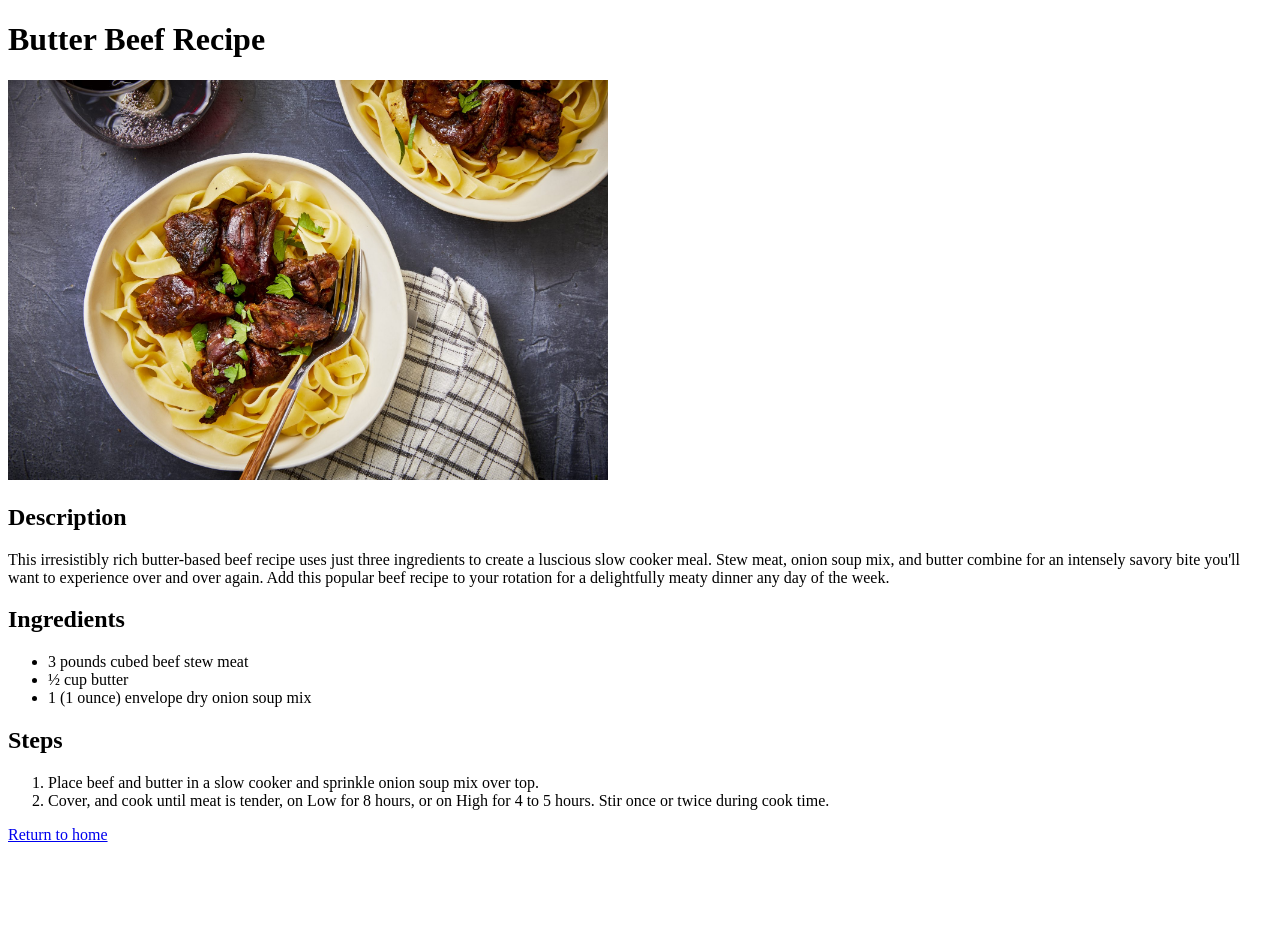
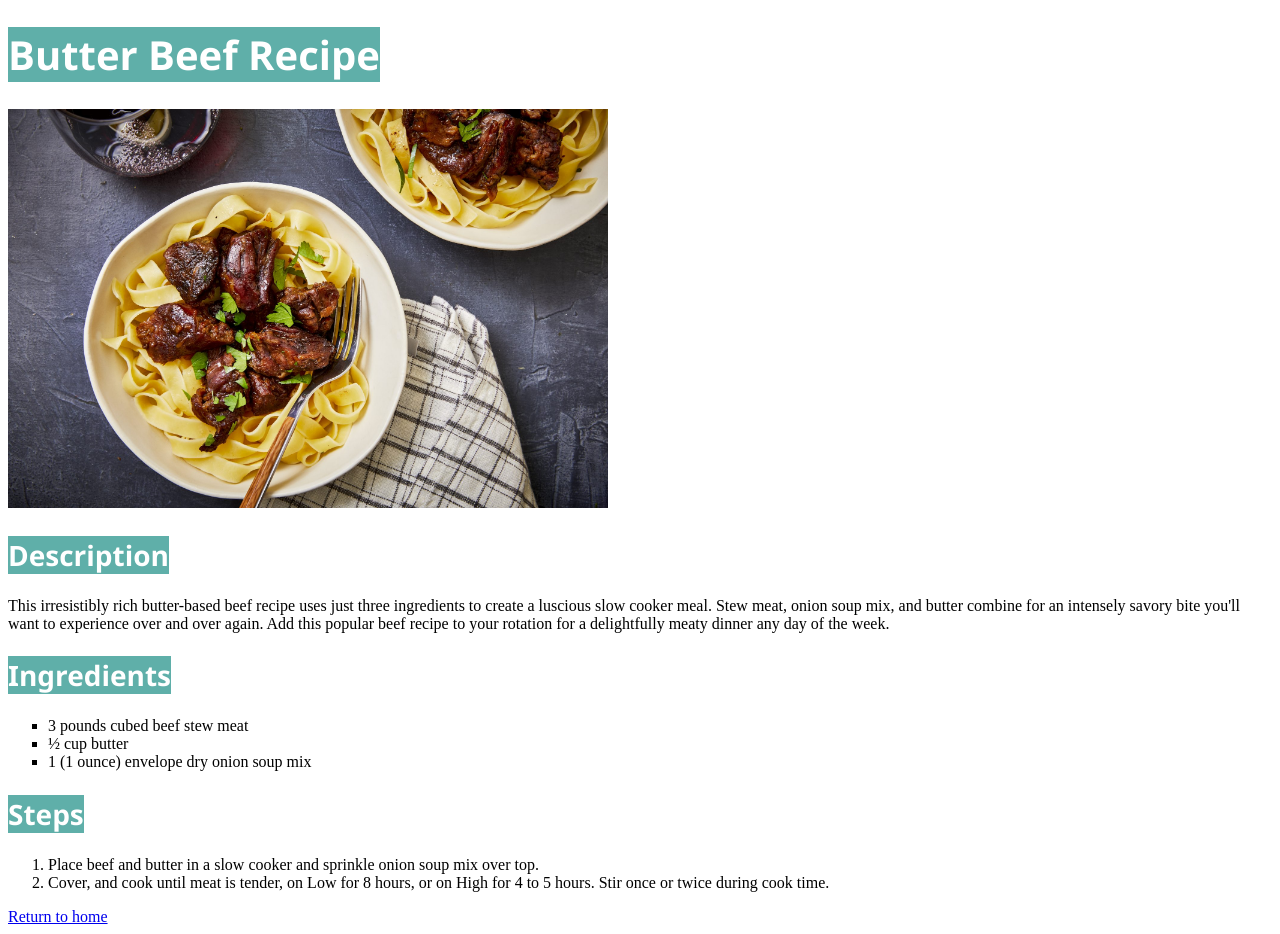
Before and after one commit to nosacodes4fun/odin-recipes, a plain HTML site: page recipes/butter-beef.html in a window 1280 px wide. Before the commit the page ends 852 px from the top, so only its background shows below. Drawn offline with Linux system fonts and the light colour scheme.

Commit message:
Style recipe pages

```diff
--- a/recipes/butter-beef.html
+++ b/recipes/butter-beef.html
@@ -5,19 +5,20 @@
     <meta http-equiv="X-UA-Compatible" content="IE=edge">
     <meta name="viewport" content="width=device-width, initial-scale=1.0">
     <title>Butter Beef Recipe</title>
+    <link rel="stylesheet" href="/style.css">
 </head>
 <body>
-    <h1>Butter Beef Recipe</h1>
+    <h1 class="headline">Butter Beef Recipe</h1>
     <img src="../images/butter-beef.jpeg" width="600" alt="A lovely picture of delicious butter beef!">
-    <h2>Description</h2>
+    <h2 class="headline two">Description</h2>
     <p>This irresistibly rich butter-based beef recipe uses just three ingredients to create a luscious slow cooker meal. Stew meat, onion soup mix, and butter combine for an intensely savory bite you'll want to experience over and over again. Add this popular beef recipe to your rotation for a delightfully meaty dinner any day of the week.</p>
-    <h2>Ingredients</h2>
+    <h2 class="headline two">Ingredients</h2>
     <ul>
         <li>3 pounds cubed beef stew meat</li>
         <li>½ cup butter</li>
         <li>1 (1 ounce) envelope dry onion soup mix</li>
     </ul>
-    <h2>Steps</h2>
+    <h2 class="headline two">Steps</h2>
     <ol>
         <li>Place beef and butter in a slow cooker and sprinkle onion soup mix over top.</li>
         <li>Cover, and cook until meat is tender, on Low for 8 hours, or on High for 4 to 5 hours. Stir once or twice during cook time.</li>
```
Also changed, not shown: index.html (+1 -1 lines), recipes/lasagna.html (+5 -4 lines), recipes/meatloaf.html (+5 -4 lines).
